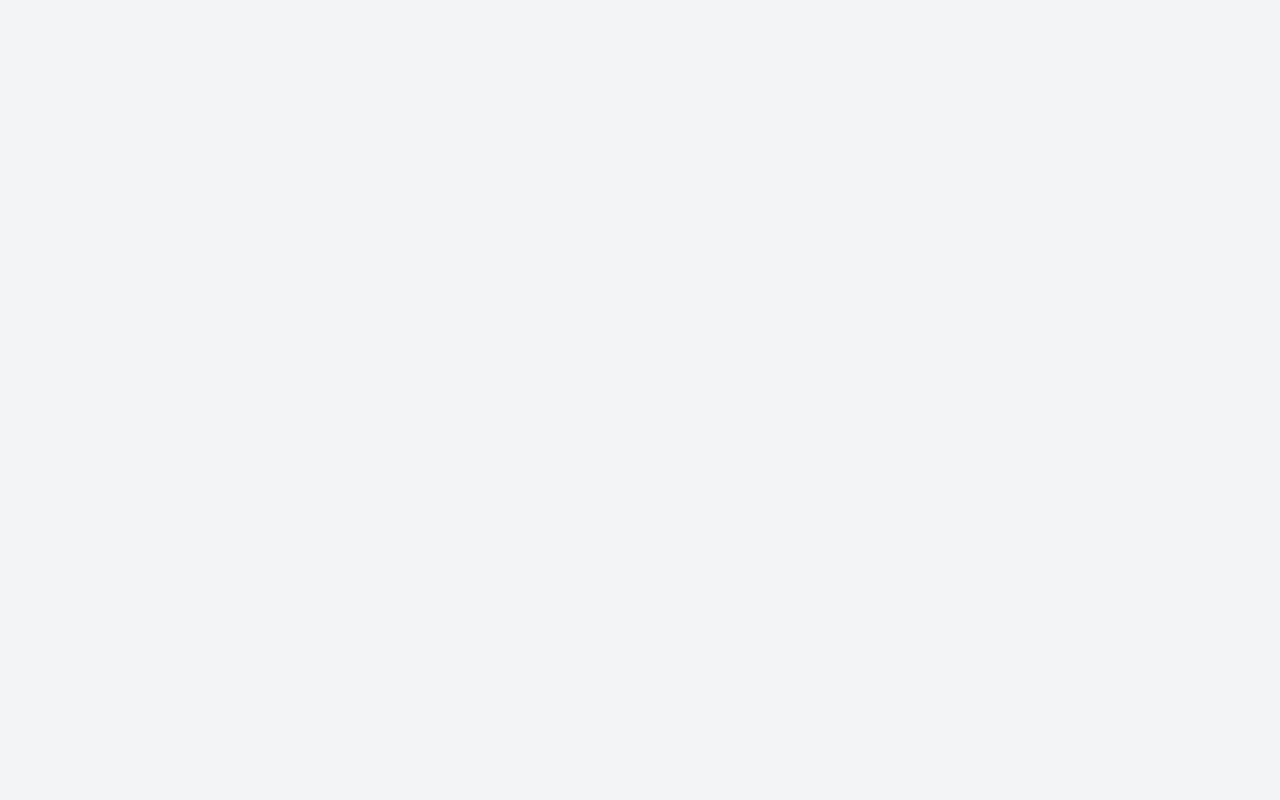
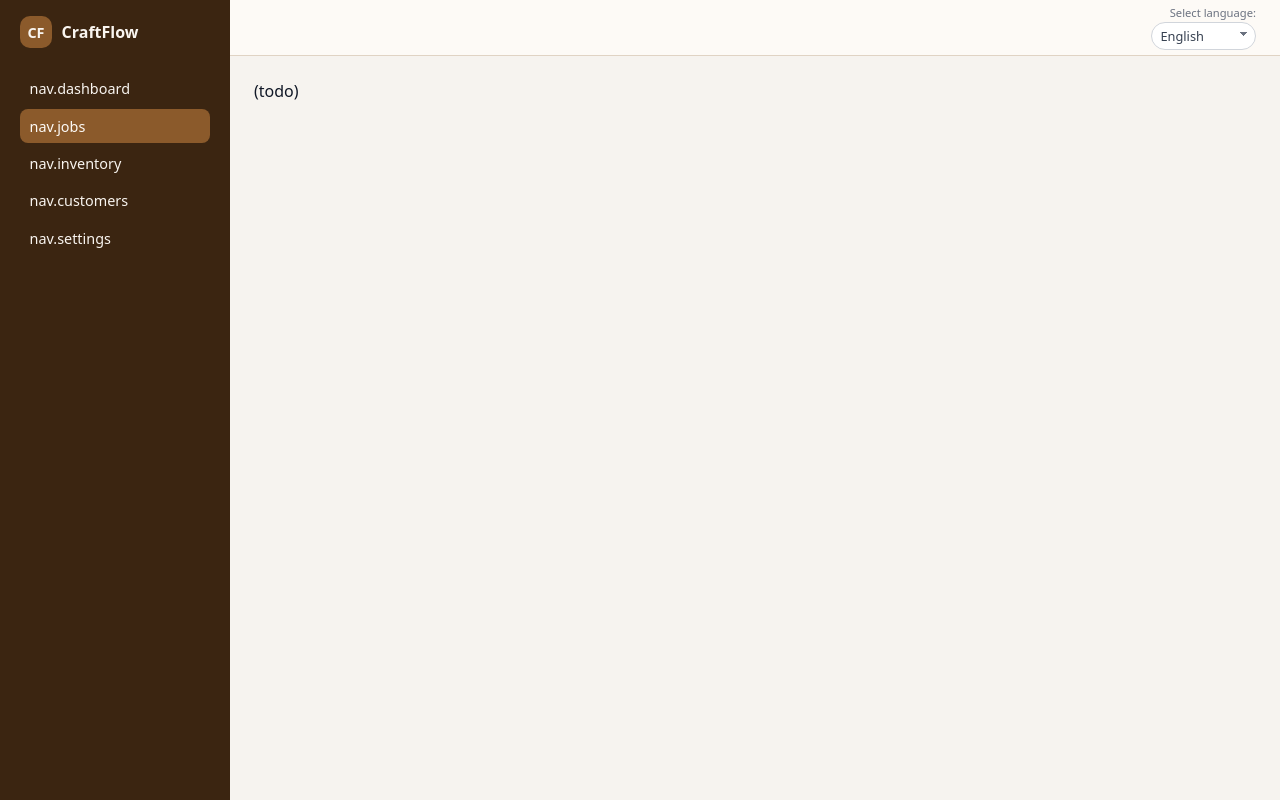
Before and after one commit to Kotvitz/craftflow-frontend, a React (Vite) app: page /jobs in a window 1280 px wide. Before the commit this address had no page. Built offline with nearby package versions, Linux system fonts and the light colour scheme.

Commit message:
feat: introduce app layout with sidebar navigation

```diff
--- a/src/App.tsx
+++ b/src/App.tsx
@@ -1,14 +1,60 @@
 import { BrowserRouter, Routes, Route, Navigate } from "react-router-dom";
 import { LoginPage } from "./pages/auth/LoginPage";
 import { DashboardPage } from "./pages/dashboard/DashboardPage";
+import { AppLayout } from "./layout/AppLayout";
 
 function App() {
   return (
     <BrowserRouter>
       <Routes>
-        <Route path="/" element={<Navigate to="/login" replace />} />
         <Route path="/login" element={<LoginPage />} />
-        <Route path="/dashboard" element={<DashboardPage />} />
+
+        <Route
+          path="/dashboard"
+          element={
+            <AppLayout>
+              <DashboardPage />
+            </AppLayout>
+          }
+        />
+
+        <Route
+          path="/jobs"
+          element={
+            <AppLayout>
+              <div>(todo)</div>
+            </AppLayout>
+          }
+        />
+
+        <Route
+          path="/inventory"
+          element={
+            <AppLayout>
+              <div>(todo)</div>
+            </AppLayout>
+          }
+        />
+
+        <Route
+          path="/customers"
+          element={
+            <AppLayout>
+              <div>(todo)</div>
+            </AppLayout>
+          }
+        />
+
+        <Route
+          path="/settings"
+          element={
+            <AppLayout>
+              <div>(todo)</div>
+            </AppLayout>
+          }
+        />
+
+        <Route path="*" element={<Navigate to="/login" replace />} />
       </Routes>
     </BrowserRouter>
   );
--- /dev/null
+++ b/src/layout/AppLayout.module.css
@@ -0,0 +1,100 @@
+.appShell {
+  display: flex;
+  min-height: 100vh;
+  background: #f6f3ef;
+}
+
+.sidebar {
+  width: 230px;
+  background: #3b2511;
+  color: #f9f5f0;
+  display: flex;
+  flex-direction: column;
+  padding: 1rem 1.25rem;
+}
+
+.logo {
+  display: flex;
+  align-items: center;
+  gap: 0.6rem;
+  margin-bottom: 1.5rem;
+}
+
+.logoMark {
+  width: 32px;
+  height: 32px;
+  border-radius: 10px;
+  background: #8b5a2b;
+  display: flex;
+  align-items: center;
+  justify-content: center;
+  font-weight: 700;
+  font-size: 0.9rem;
+}
+
+.logoText {
+  font-weight: 600;
+  font-size: 1rem;
+}
+
+.nav {
+  display: flex;
+  flex-direction: column;
+  gap: 0.25rem;
+}
+
+.navItem,
+.navItemActive {
+  display: block;
+  font-size: 0.9rem;
+  padding: 0.45rem 0.6rem;
+  border-radius: 8px;
+  text-decoration: none;
+  color: inherit;
+  transition: background-color 0.15s ease, color 0.15s ease;
+}
+
+.navItem:hover {
+  background: rgba(255, 255, 255, 0.08);
+}
+
+.navItemActive {
+  background: #8b5a2b;
+  color: #fdfaf6;
+}
+
+.main {
+  flex: 1;
+  display: flex;
+  flex-direction: column;
+}
+
+.topBar {
+  height: 56px;
+  display: flex;
+  align-items: center;
+  justify-content: flex-end;
+  padding: 0 1.5rem;
+  border-bottom: 1px solid #e0d3c4;
+  background: #fdfaf6;
+}
+
+.topBarRight {
+  display: flex;
+  align-items: center;
+  gap: 1rem;
+}
+
+.content {
+  padding: 1.5rem;
+}
+
+@media (max-width: 900px) {
+  .sidebar {
+    display: none;
+  }
+
+  .content {
+    padding: 1rem;
+  }
+}
--- /dev/null
+++ b/src/layout/AppLayout.tsx
@@ -0,0 +1,77 @@
+import type { ReactNode } from "react";
+import { NavLink } from "react-router-dom";
+import { useTranslation } from "react-i18next";
+import styles from "./AppLayout.module.css";
+import { LanguageSelect } from "../components/LanguageSelect";
+
+type AppLayoutProps = {
+  children: ReactNode;
+};
+
+export function AppLayout({ children }: AppLayoutProps) {
+  const { t } = useTranslation();
+
+  return (
+    <div className={styles.appShell}>
+      <aside className={styles.sidebar}>
+        <div className={styles.logo}>
+          <span className={styles.logoMark}>CF</span>
+          <span className={styles.logoText}>{t("app.title")}</span>
+        </div>
+
+        <nav className={styles.nav}>
+          <NavLink
+            to="/dashboard"
+            className={({ isActive }) =>
+              isActive ? styles.navItemActive : styles.navItem
+            }
+          >
+            {t("nav.dashboard")}
+          </NavLink>
+          <NavLink
+            to="/jobs"
+            className={({ isActive }) =>
+              isActive ? styles.navItemActive : styles.navItem
+            }
+          >
+            {t("nav.jobs")}
+          </NavLink>
+          <NavLink
+            to="/inventory"
+            className={({ isActive }) =>
+              isActive ? styles.navItemActive : styles.navItem
+            }
+          >
+            {t("nav.inventory")}
+          </NavLink>
+          <NavLink
+            to="/customers"
+            className={({ isActive }) =>
+              isActive ? styles.navItemActive : styles.navItem
+            }
+          >
+            {t("nav.customers")}
+          </NavLink>
+          <NavLink
+            to="/settings"
+            className={({ isActive }) =>
+              isActive ? styles.navItemActive : styles.navItem
+            }
+          >
+            {t("nav.settings")}
+          </NavLink>
+        </nav>
+      </aside>
+
+      <div className={styles.main}>
+        <header className={styles.topBar}>
+          <div className={styles.topBarRight}>
+            <LanguageSelect />
+          </div>
+        </header>
+
+        <main className={styles.content}>{children}</main>
+      </div>
+    </div>
+  );
+}
--- a/src/pages/dashboard/DashboardPage.tsx
+++ b/src/pages/dashboard/DashboardPage.tsx
@@ -1,15 +1,11 @@
 import { useTranslation } from "react-i18next";
 import styles from "./DashboardPage.module.css";
-import { LanguageSelect } from "../../components/LanguageSelect";
 
 export function DashboardPage() {
   const { t } = useTranslation();
 
   return (
     <div className={styles.pageWrapper}>
-      <div className={styles.topBar}>
-        <LanguageSelect />
-      </div>
       <div className={styles.headerRow}>
         <div>
           <h1 className={styles.title}>{t("dashboard.title")}</h1>
```
